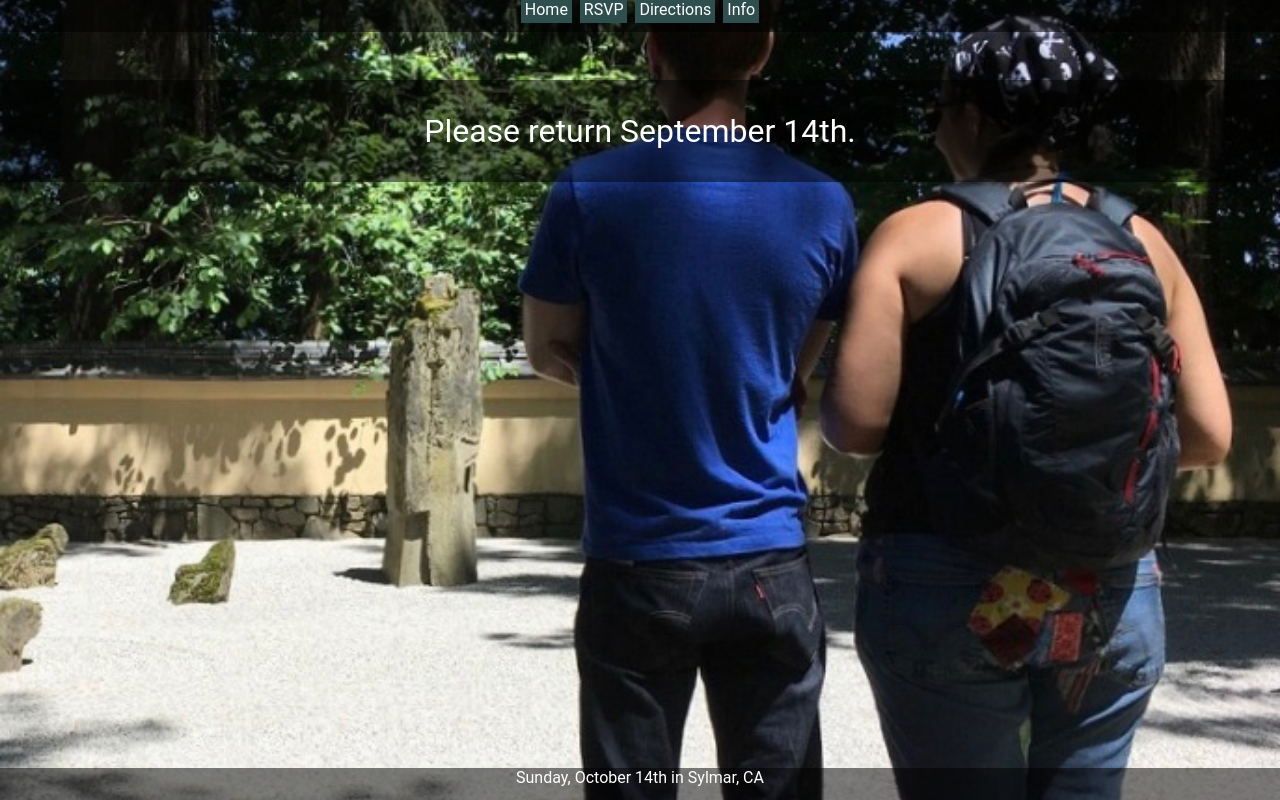
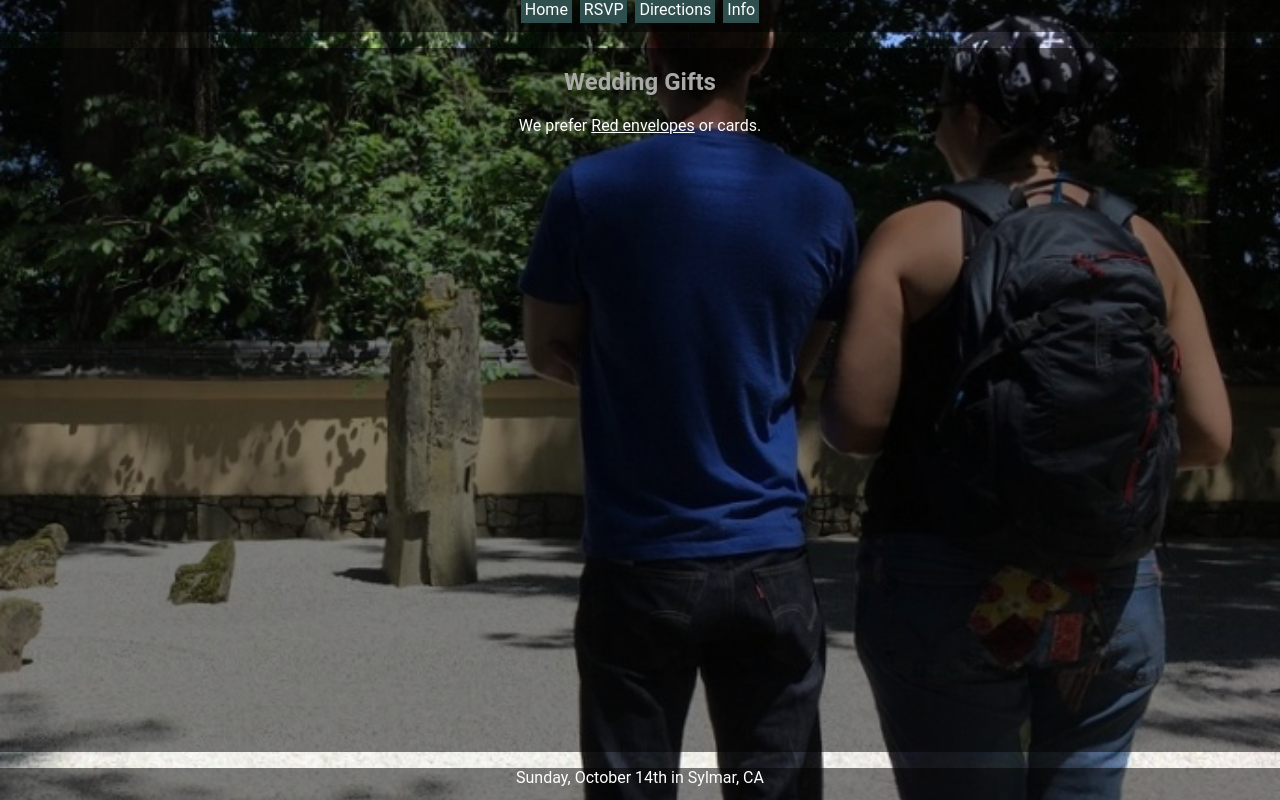
Before and after one commit to gmathews/weddingsite, a plain HTML site: page static/registry.html in a window 1280 px wide. Drawn offline with Linux system fonts and the light colour scheme.

Commit message:
Started work

```diff
--- a/static/registry.html
+++ b/static/registry.html
@@ -12,15 +12,21 @@
         <link rel="stylesheet" type="text/css" href="style.css">
     </head>
     <body class="reg">
+        <div class="registry">
+            <h2>Wedding Gifts</h2>
+            <p class="reg">
+            We prefer
+            <a href="https://en.m.wikipedia.org/wiki/Red_envelope">Red envelopes</a>
+            or cards.
+            </p>
+        </div>
+
         <ul class="header">
             <li><a href="/">Home</a></li>
             <li><a href="rsvp.html">RSVP</a></li>
             <li><a href="directions.html">Directions</a></li>
             <li><a href="info.html">Info</a></li>
         </ul>
-        <div class="registry">
-            Please return September 14th.
-        </div>
 
         <div class="footer">
             Sunday, October 14th in Sylmar, CA
--- a/static/style.css
+++ b/static/style.css
@@ -39,7 +39,14 @@ div.transbox, div.registry, div.info{
     /* font-size: x-large; */
     font-size: 200%;
 }
-
+div.registry{
+    height: calc(100% - 6em);
+    top: 3em;
+    color: white;
+    text-align: center;
+    font-size: 100%;
+    padding: 0;
+}
 div.info{
     /* height: 70%; */
     height: calc(100% - 6em);
@@ -51,7 +58,7 @@ div.info{
     font-size: 100%;
     padding: 0;
 }
-p.info{
+p.info, p.reg{
     padding-left: 1em;
     padding-right: 1em;
 }
@@ -60,7 +67,7 @@ li.info, ul.info{
     /* margin-left: 1em; */
     margin-right: 0.5em;
 }
-.info a:link, a:visited {
+.info, .reg, a:link, a:visited {
     color: white;
 }
 
```
